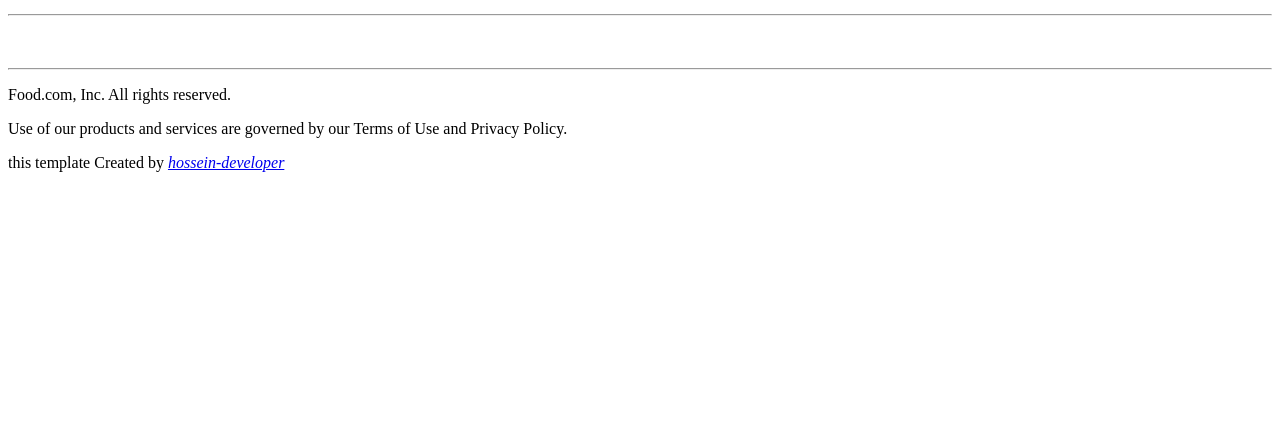
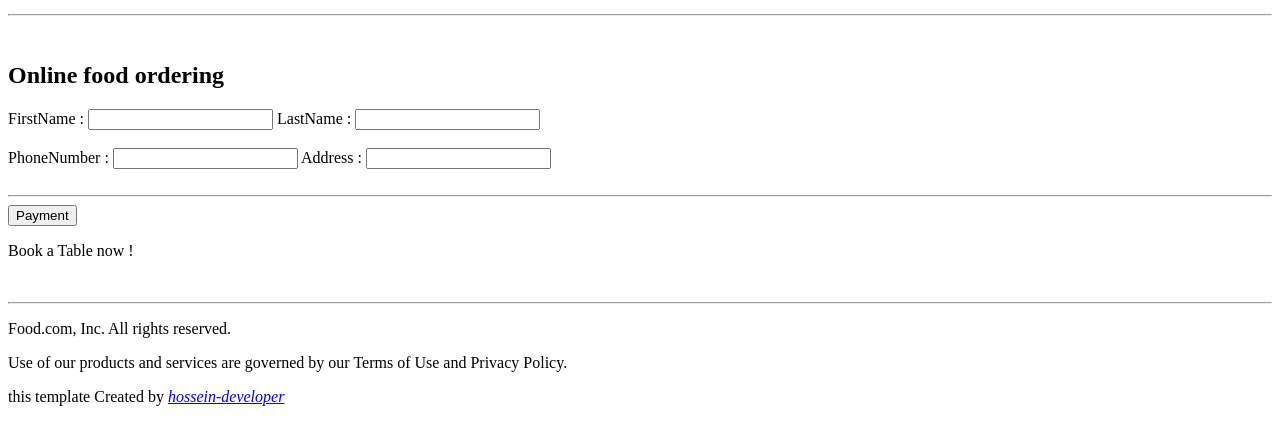
Before and after one commit to Hossein-Haghshenas/CoDeMons-HTML, a plain HTML site: page BookTable.html in a window 1280 px wide. Shown: the part 218-662 px from the top of the page. Drawn offline with Linux system fonts and the light colour scheme.

Commit message:
update book page

```diff
--- a/BookTable.html
+++ b/BookTable.html
@@ -28,7 +28,30 @@
       <hr />
       <br />
     </header>
-    <main></main>
+    <main>
+      <!-- order page title -->
+      <section>
+        <h1>Online food ordering</h1>
+      </section>
+      <!-- order form -->
+      <section>
+        <form action="">
+          <label for="fname">FirstName : </label>
+          <input type="text" id="fname" />
+          <label for="lname">LastName : </label>
+          <input type="text" id="lname" />
+          <br /><br />
+          <label for="phone">PhoneNumber : </label>
+          <input type="tel" id="phone" />
+          <label for="address">Address : </label>
+          <input type="text" id="address" />
+          <br /><br />
+          <hr />
+          <input type="submit" id="address" value="Payment" />
+          <p>Book a Table now !</p>
+        </form>
+      </section>
+    </main>
     <footer>
       <br />
       <hr />
```
